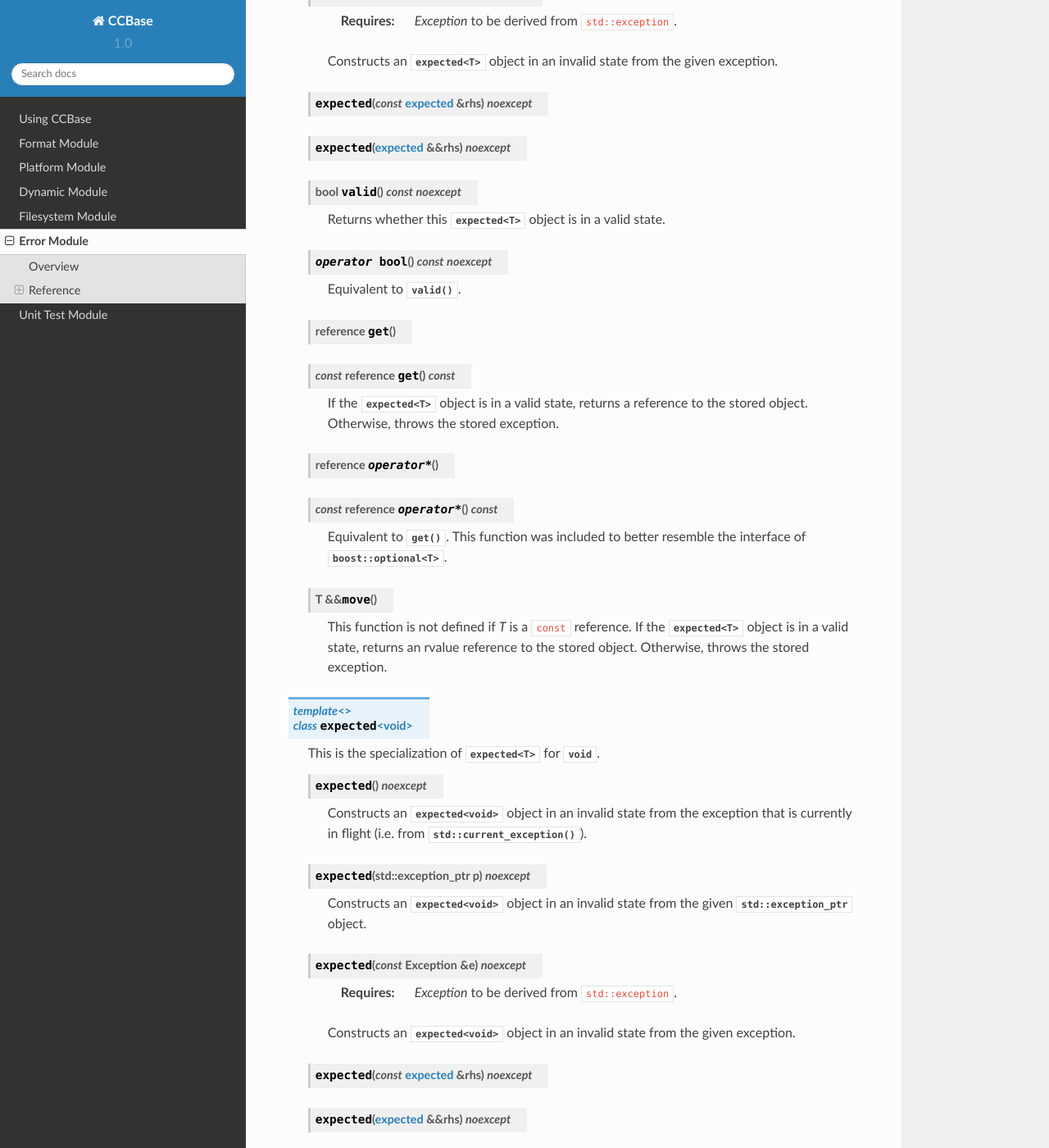
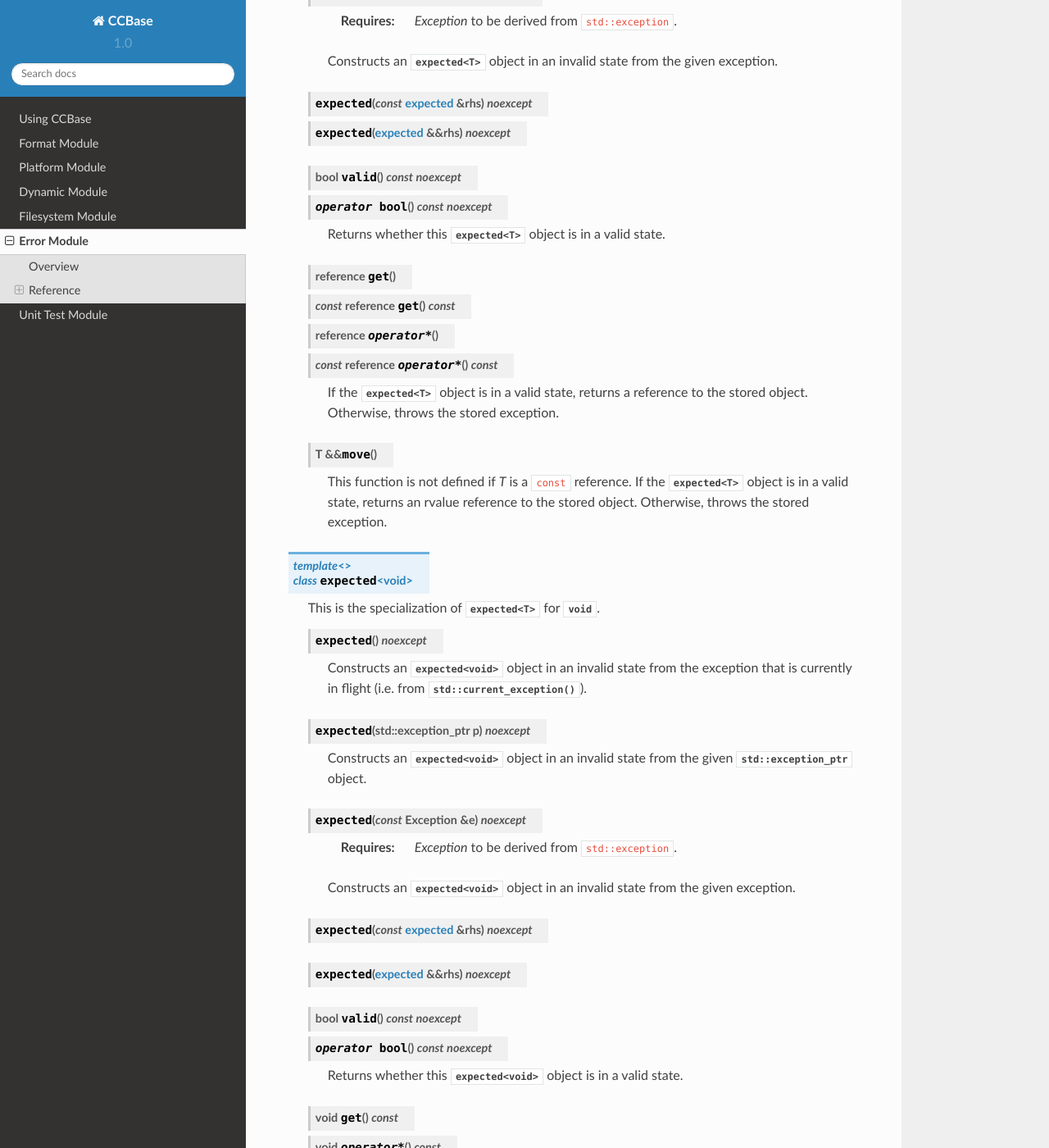
Before and after one commit to adityaramesh/ccbase, a Sphinx documentation site: the page built from docs/error.rst, in a window 1280 px wide and 1400 px high, scrolled down 2358 px. Shown: the whole window at 82% size. Built offline with Sphinx 7.4.7 and the Read the Docs theme 2.0.0, drawn with Linux system fonts in a browser that asks for light colours; some of the changed text lies outside the part shown.

Commit message:
Minor tweaks.

```diff
--- a/docs/error.rst
+++ b/docs/error.rst
@@ -130,28 +130,20 @@ Reference
       Constructs an |expected| object in an invalid state from the given exception.
 
    .. function:: expected(const expected& rhs) noexcept
-
-   .. function:: expected(expected&& rhs) noexcept
+                 expected(expected&& rhs) noexcept
 
    .. function:: bool valid() const noexcept
+                 operator bool() const noexcept
 
       Returns whether this |expected| object is in a valid state.
 
-   .. function:: operator bool() const noexcept
-
-      Equivalent to :func:`valid`.
-
    .. function:: reference get()
-   .. function:: const reference get() const
+                 const reference get() const
+                 reference operator*()
+                 const reference operator*() const
 
       If the |expected| object is in a valid state, returns a reference to the
       stored object. Otherwise, throws the stored exception.
-
-   .. function:: reference operator*()
-   .. function:: const reference operator*() const
-
-      Equivalent to :func:`get`. This function was included to better resemble
-      the interface of |optional|.
 
    .. function:: T&& move()
 
@@ -197,22 +189,15 @@ Reference
    .. function:: expected(expected&& rhs) noexcept
 
    .. function:: bool valid() const noexcept
+                 operator bool() const noexcept
 
       Returns whether this |expected_void| object is in a valid state.
 
-   .. function:: operator bool() const noexcept
-
-      Equivalent to :func:`valid`.
-
    .. function:: void get() const
+                 void operator*() const
 
       If the |expected_void| object is in a valid state, returns :type:`void`.
       Otherwise, throws the stored exception.
-
-   .. function:: void operator*() const
-
-      Equivalent to :func:`get`. This function was included to better resemble
-      the interface of |optional|.
 
    .. void swap(expected& rhs) noexcept
 
```
Also changed, not shown: docs/format.rst (+127 -13 lines), 3 other files.
